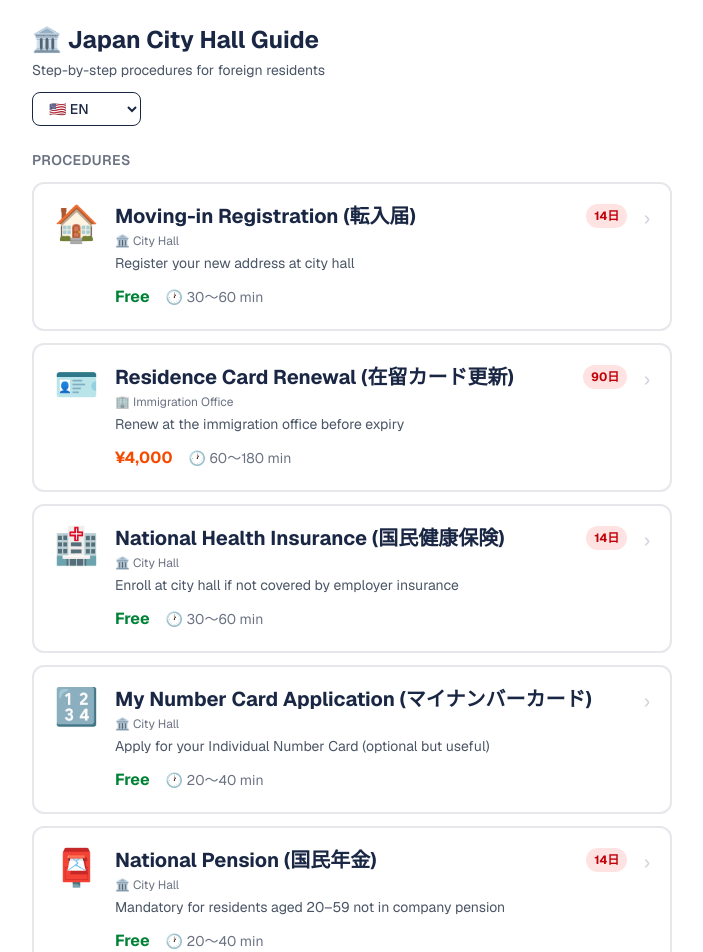
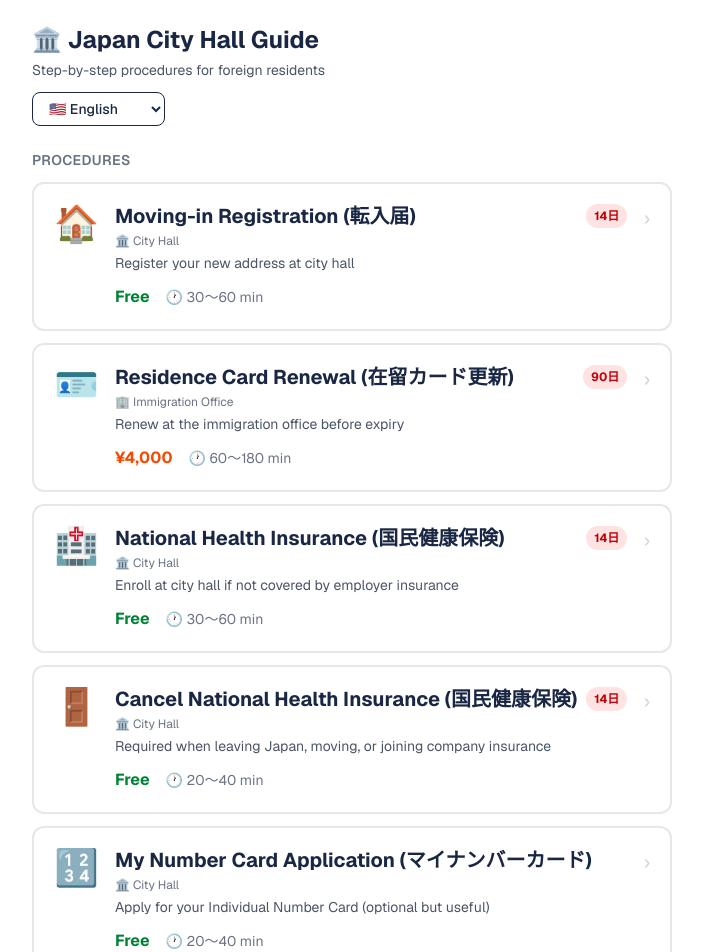
Before and after one commit to terakyo0511-creator/yakusho-navi, a Next.js app: page /en in a window 1280 px wide. Shown: the top 952 px of the page, without its empty margins (288-991 px from the left). Built offline with nearby package versions, Linux system fonts and the light colour scheme.

Commit message:
feat: self-language labels, health insurance leave procedure, SEO metadata

```diff
--- a/app/[locale]/layout.tsx
+++ b/app/[locale]/layout.tsx
@@ -9,8 +9,17 @@
 const geist = Geist({ subsets: ["latin"] });
 
 export const metadata: Metadata = {
-  title: "役所手続きナビ | Japan City Hall Guide",
-  description: "Step-by-step guide for foreign residents in Japan",
+  title: "Japan City Hall Guide | 役所手続きナビ",
+  description: "Step-by-step guides for foreign residents in Japan. Residence card, health insurance, moving-in registration and more — in English, Vietnamese, and Chinese.",
+  keywords: ["japan city hall", "residence card", "在留カード", "foreign residents japan", "city hall procedures english", "役所 英語", "国民健康保険 外国人"],
+  openGraph: {
+    title: "Japan City Hall Guide | 役所手続きナビ",
+    description: "Step-by-step guides for foreign residents in Japan. In English, Vietnamese, and Chinese.",
+    url: "https://cityhall-guide.vercel.app",
+    siteName: "Japan City Hall Guide",
+    locale: "en_US",
+    type: "website",
+  },
 };
 
 export default async function LocaleLayout({
--- a/app/[locale]/page.tsx
+++ b/app/[locale]/page.tsx
@@ -4,10 +4,11 @@
 import movingIn from "@/content/procedures/moving_in.json";
 import residenceCard from "@/content/procedures/residence_card.json";
 import healthInsurance from "@/content/procedures/health_insurance.json";
+import healthInsuranceLeave from "@/content/procedures/health_insurance_leave.json";
 import myNumber from "@/content/procedures/my_number.json";
 import pension from "@/content/procedures/pension.json";
 
-const procedures = [movingIn, residenceCard, healthInsurance, myNumber, pension];
+const procedures = [movingIn, residenceCard, healthInsurance, healthInsuranceLeave, myNumber, pension];
 
 export default async function HomePage({
   params,
--- a/app/[locale]/procedure/[id]/page.tsx
+++ b/app/[locale]/procedure/[id]/page.tsx
@@ -4,6 +4,7 @@
 import movingIn from "@/content/procedures/moving_in.json";
 import residenceCard from "@/content/procedures/residence_card.json";
 import healthInsurance from "@/content/procedures/health_insurance.json";
+import healthInsuranceLeave from "@/content/procedures/health_insurance_leave.json";
 import myNumber from "@/content/procedures/my_number.json";
 import pension from "@/content/procedures/pension.json";
 import PrintButton from "@/components/PrintButton";
@@ -14,6 +15,7 @@
   moving_in: movingIn,
   residence_card: residenceCard as typeof movingIn,
   health_insurance: healthInsurance as typeof movingIn,
+  health_insurance_leave: healthInsuranceLeave as typeof movingIn,
   my_number: myNumber as typeof movingIn,
   pension: pension as typeof movingIn,
 };
--- a/components/LanguageSwitcher.tsx
+++ b/components/LanguageSwitcher.tsx
@@ -12,8 +12,8 @@
 };
 
 const labelMap: Record<string, string> = {
-  en: "EN",
-  vi: "VI",
+  en: "English",
+  vi: "Tiếng Việt",
   zh: "中文",
   ja: "日本語",
 };
--- /dev/null
+++ b/content/procedures/health_insurance_leave.json
@@ -0,0 +1,105 @@
+{
+  "id": "health_insurance_leave",
+  "icon": "🚪",
+  "deadline": {
+    "type": "within_days",
+    "days": 14,
+    "from": "after_moving"
+  },
+  "location_type": "city_hall",
+  "cost_yen": 0,
+  "duration_minutes": { "min": 20, "max": 40 },
+  "translations": {
+    "ja": {
+      "title": "国民健康保険の脱退",
+      "subtitle": "帰国・転出・就職時に忘れず手続きを",
+      "required_documents": [
+        { "icon": "🪪", "name": "在留カード", "note": "必ず原本" },
+        { "icon": "💳", "name": "国民健康保険証", "note": "持っている場合は返却" },
+        { "icon": "✈️", "name": "帰国の場合：出国を証明できるもの", "note": "航空券・パスポートなど" }
+      ],
+      "steps": [
+        "帰国・転出・会社の社会保険加入が決まったら市役所へ行く",
+        "「国民健康保険の脱退（喪失）手続き」を窓口に伝える",
+        "在留カードと保険証を提示する",
+        "必要書類に記入・提出する",
+        "手続き完了後、保険証を返却する（持参している場合）"
+      ],
+      "warnings": [
+        "脱退しないと保険料の請求が続く",
+        "帰国後に未納分があると次回来日時にトラブルになる可能性がある",
+        "会社の社会保険に加入した日から自動的に国保は切れないため、自分で手続きが必要"
+      ]
+    },
+    "en": {
+      "title": "Cancel National Health Insurance (国民健康保険)",
+      "subtitle": "Required when leaving Japan, moving, or joining company insurance",
+      "required_documents": [
+        { "icon": "🪪", "name": "Residence Card (在留カード)", "note": "Original required" },
+        { "icon": "💳", "name": "Health Insurance Card", "note": "Return it if you have one" },
+        { "icon": "✈️", "name": "Proof of departure (if leaving Japan)", "note": "Flight ticket or passport" }
+      ],
+      "steps": [
+        "Go to city hall when you decide to leave Japan, move out, or join company insurance",
+        "Tell the staff you want to cancel (withdraw from) National Health Insurance",
+        "Show your Residence Card and insurance card",
+        "Fill in and submit the required form",
+        "Return your insurance card at the counter"
+      ],
+      "warnings": [
+        "If you don't cancel, insurance fees will keep being charged to you",
+        "Unpaid fees may cause problems when you return to Japan in the future",
+        "Joining company insurance does NOT automatically cancel National Health Insurance — you must do it yourself"
+      ]
+    },
+    "vi": {
+      "title": "Hủy bảo hiểm y tế quốc dân (国民健康保険)",
+      "subtitle": "Cần làm khi về nước, chuyển địa chỉ hoặc có bảo hiểm công ty",
+      "required_documents": [
+        { "icon": "🪪", "name": "Thẻ cư trú (在留カード)", "note": "Cần bản gốc" },
+        { "icon": "💳", "name": "Thẻ bảo hiểm y tế", "note": "Trả lại nếu bạn có" },
+        { "icon": "✈️", "name": "Bằng chứng xuất cảnh (nếu về nước)", "note": "Vé máy bay hoặc hộ chiếu" }
+      ],
+      "steps": [
+        "Đến ủy ban nhân dân khi quyết định về nước, chuyển địa chỉ hoặc tham gia bảo hiểm công ty",
+        "Thông báo với nhân viên rằng bạn muốn hủy bảo hiểm y tế quốc dân",
+        "Xuất trình thẻ cư trú và thẻ bảo hiểm",
+        "Điền và nộp mẫu đơn cần thiết",
+        "Trả lại thẻ bảo hiểm tại quầy"
+      ],
+      "warnings": [
+        "Nếu không hủy, phí bảo hiểm sẽ tiếp tục được tính",
+        "Phí chưa thanh toán có thể gây rắc rối khi bạn quay lại Nhật Bản",
+        "Tham gia bảo hiểm công ty KHÔNG tự động hủy bảo hiểm quốc dân — bạn phải tự làm thủ tục"
+      ]
+    },
+    "zh": {
+      "title": "退出国民健康保险 (国民健康保険)",
+      "subtitle": "回国、迁出或加入公司保险时需办理退出手续",
+      "required_documents": [
+        { "icon": "🪪", "name": "在留卡 (在留カード)", "note": "需要原件" },
+        { "icon": "💳", "name": "健康保险证", "note": "如有请归还" },
+        { "icon": "✈️", "name": "出境证明（如回国）", "note": "机票或护照" }
+      ],
+      "steps": [
+        "决定回国、迁出或加入公司保险后，前往市政厅",
+        "告知工作人员您要退出（注销）国民健康保险",
+        "出示在留卡和保险证",
+        "填写并提交所需表格",
+        "在窗口归还保险证"
+      ],
+      "warnings": [
+        "若不退出，保险费将持续被扣缴",
+        "未缴保险费可能在下次入境日本时造成麻烦",
+        "加入公司保险并不会自动注销国民健康保险——必须自行办理手续"
+      ]
+    }
+  },
+  "official_links": [
+    {
+      "label_ja": "厚生労働省 国民健康保険",
+      "label_en": "Ministry of Health - National Health Insurance",
+      "url": "https://www.mhlw.go.jp/stf/seisakunitsuite/bunya/kenkou_iryou/iryouhoken/koukiseido/index.html"
+    }
+  ]
+}
```
